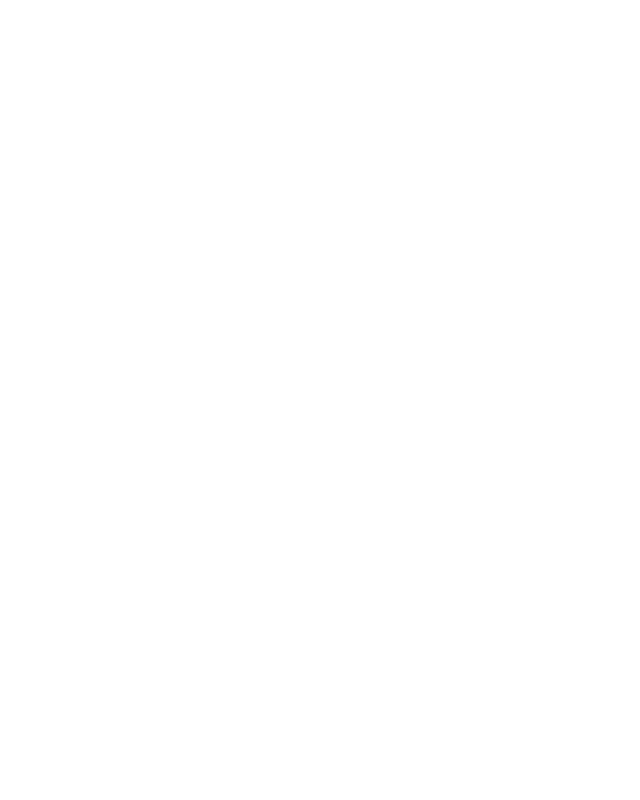
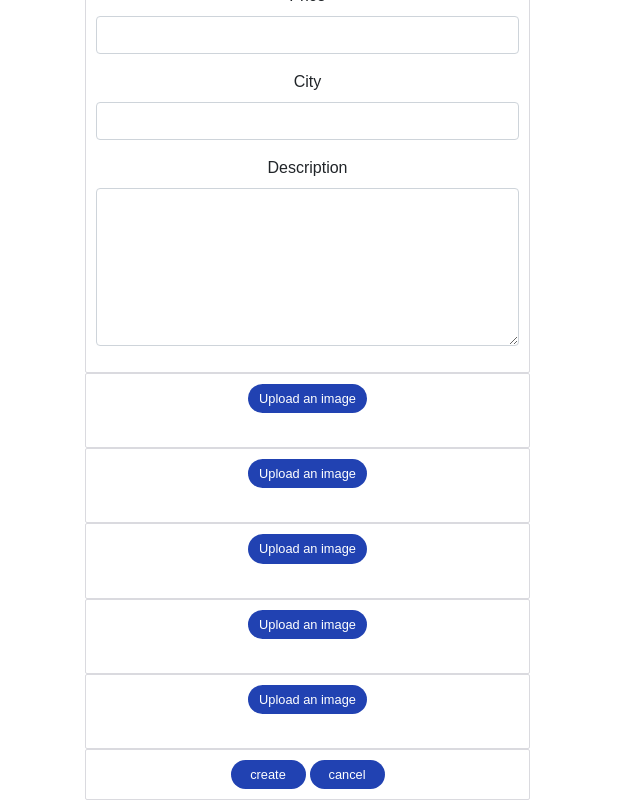
Before and after one commit to LucaGiarr/drf-api-buy-sell, a React (Create React App) app in the folder frontend/: page /adverts/create in a window 1280 px wide. Shown: the part 1134-1934 px from the top of the page, without its empty margins (0-640 px from the left). Before the commit the page ends 800 px from the top, so only its background shows below. Built offline with nearby package versions, Linux system fonts and the light colour scheme; no server answers.

Commit message:
edit create edit form to include four images

```diff
--- a/frontend/package.json
+++ b/frontend/package.json
@@ -13,7 +13,7 @@
     "react-bootstrap": "^1.6.3",
     "react-dom": "^17.0.2",
     "react-infinite-scroll-component": "^6.1.0",
-    "react-router-dom": "^5.3.4",
+    "react-router-dom": "^5.3.0",
     "react-scripts": "^5.0.1",
     "web-vitals": "^1.1.2"
   },
--- a/frontend/src/pages/adverts/AdvertCreateForm.js
+++ b/frontend/src/pages/adverts/AdvertCreateForm.js
@@ -10,7 +10,6 @@
 import styles from "../../styles/AdvertCreateEditForm.module.css";
 import appStyles from "../../App.module.css";
 import btnStyles from "../../styles/Button.module.css";
-import Asset from "../../components/Asset";
 import { Image } from "react-bootstrap";
 
 function AdvertCreateForm() {
@@ -31,11 +30,11 @@
     color: "",
     price: "",
     city: "",
-    image1: "",
-    image2: "",
-    // car_photo_2: "",
-    // car_photo_3: "",
-    // car_photo_4: "",
+    car_photo: "",
+    car_photo_1: "",
+    car_photo_2: "",
+    car_photo_3: "",
+    car_photo_4: "",
     description: "",
   });
 
@@ -54,8 +53,11 @@
     color,
     price,
     city,
-    image1,
-    image2,
+    car_photo,
+    car_photo_1,
+    car_photo_2,
+    car_photo_3,
+    car_photo_4,
     description} = advertData;
 
     const handleChange = (event) => {
@@ -65,35 +67,37 @@
       });
     };
 
-  // const handleChangeImage = (event) => {
-  //   if (event.target.files.length) {
-  //     URL.revokeObjectURL(image1);
-  //     setAdvertData({
-  //       ...advertData,
-  //       image1: URL.createObjectURL(event.target.files[0]),
-  //     });
-  //   }
-  // };
-
-
   const handleChangeImage = (event) => {
 
-    if (event.target.files) {
-      URL.revokeObjectURL(image1);
+    if (event.target.id === 'car-photo-upload') {
+      URL.revokeObjectURL(car_photo);
       setAdvertData({
         ...advertData,
-        image1: URL.createObjectURL(event.target.files[0]),
+        car_photo: URL.createObjectURL(event.target.files[0]),
       });
-    }
-  };
-
-  const handleChangeImage2 = (event) => {
-
-    if (event.target.files) {
-      URL.revokeObjectURL(image2);
+    } else if (event.target.id === 'car-photo1-upload') {
+      URL.revokeObjectURL(car_photo_1);
       setAdvertData({
         ...advertData,
-        image2: URL.createObjectURL(event.target.files[0]),
+        car_photo_1: URL.createObjectURL(event.target.files[0]),
+      });
+    } else if (event.target.id === 'car-photo2-upload') {
+      URL.revokeObjectURL(car_photo_2);
+      setAdvertData({
+        ...advertData,
+        car_photo_2: URL.createObjectURL(event.target.files[0]),
+      });
+    } else if (event.target.id === 'car-photo3-upload') {
+      URL.revokeObjectURL(car_photo_3);
+      setAdvertData({
+        ...advertData,
+        car_photo_3: URL.createObjectURL(event.target.files[0]),
+      });
+    } else if (event.target.id === 'car-photo4-upload') {
+      URL.revokeObjectURL(car_photo_4);
+      setAdvertData({
+        ...advertData,
+        car_photo_4: URL.createObjectURL(event.target.files[0]),
       });
     }
   };
@@ -236,7 +240,7 @@
           onChange={handleChange}
         />
       </Form.Group>
-      <Button className={`${btnStyles.Button} ${btnStyles.Blue}`} type="submit">
+      {/* <Button className={`${btnStyles.Button} ${btnStyles.Blue}`} type="submit">
         create
       </Button>
       <Button
@@ -244,34 +248,34 @@
         onClick={() => {}}
       >
         cancel
-      </Button>
+      </Button> */}
 
     </div>
   );
 
   return (
     <Form>
-      {/* <Row>
+      <Row>
         <Col md={5} lg={5}>
           <Container className={appStyles.Content}>
             {textFields}
           </Container>
         </Col>
-      </Row> */}
+      </Row>
 
       <Row>
         <Col md={5} lg={5}>
           <Container className={`${appStyles.Content} ${styles.Container} d-flex flex-column justify-content-center`}>
           <Form.Group className="text-center">
-              {image1 ? (
+              {car_photo ? (
                 <>
                   <figure>
-                    <Image className={appStyles.Image} src={image1} rounded />
+                    <Image className={appStyles.Image} src={car_photo} rounded />
                   </figure>
                   <div>
                     <Form.Label
                       className={`${btnStyles.Button} ${btnStyles.Blue} btn`}
-                      htmlFor="image-upload"
+                      htmlFor="car-photo-upload"
                     >
                       Change the image
                     </Form.Label>
@@ -280,14 +284,14 @@
               ) : (
                 <Form.Label
                 className={`${btnStyles.Button} ${btnStyles.Blue} btn`}
-                  htmlFor="image-upload"
+                  htmlFor="car-photo-upload"
                 >
                   Upload an image
                 </Form.Label>
               )}
 
               <Form.File
-                id="image-upload"
+                id="car-photo-upload"
                 accept="image/*"
                 onChange={handleChangeImage}
               />
@@ -295,20 +299,19 @@
           </Container>
         </Col>
       </Row>
-
       <Row>
         <Col md={5} lg={5}>
           <Container className={`${appStyles.Content} ${styles.Container} d-flex flex-column justify-content-center`}>
           <Form.Group className="text-center">
-              {image2 ? (
+              {car_photo_1 ? (
                 <>
                   <figure>
-                    <Image className={appStyles.Image} src={image2} rounded />
+                    <Image className={appStyles.Image} src={car_photo_1} rounded />
                   </figure>
                   <div>
                     <Form.Label
                       className={`${btnStyles.Button} ${btnStyles.Blue} btn`}
-                      htmlFor="image2-upload"
+                      htmlFor="car-photo1-upload"
                     >
                       Change the image
                     </Form.Label>
@@ -317,22 +320,147 @@
               ) : (
                 <Form.Label
                 className={`${btnStyles.Button} ${btnStyles.Blue} btn`}
-                  htmlFor="image2-upload"
+                  htmlFor="car-photo1-upload"
                 >
                   Upload an image
                 </Form.Label>
               )}
 
               <Form.File
-                id="image2-upload"
+                id="car-photo1-upload"
                 accept="image/*"
-                onChange={handleChangeImage2}
+                onChange={handleChangeImage}
               />
             </Form.Group>
           </Container>
         </Col>
       </Row>
+      <Row>
+        <Col md={5} lg={5}>
+          <Container className={`${appStyles.Content} ${styles.Container} d-flex flex-column justify-content-center`}>
+          <Form.Group className="text-center">
+              {car_photo_2 ? (
+                <>
+                  <figure>
+                    <Image className={appStyles.Image} src={car_photo_2} rounded />
+                  </figure>
+                  <div>
+                    <Form.Label
+                      className={`${btnStyles.Button} ${btnStyles.Blue} btn`}
+                      htmlFor="car-photo2-upload"
+                    >
+                      Change the image
+                    </Form.Label>
+                  </div>
+                </>
+              ) : (
+                <Form.Label
+                className={`${btnStyles.Button} ${btnStyles.Blue} btn`}
+                  htmlFor="car-photo2-upload"
+                >
+                  Upload an image
+                </Form.Label>
+              )}
+
+              <Form.File
+                id="car-photo2-upload"
+                accept="image/*"
+                onChange={handleChangeImage}
+              />
+            </Form.Group>
+          </Container>
+        </Col>
+      </Row>
+      <Row>
+        <Col md={5} lg={5}>
+          <Container className={`${appStyles.Content} ${styles.Container} d-flex flex-column justify-content-center`}>
+          <Form.Group className="text-center">
+              {car_photo_3 ? (
+                <>
+                  <figure>
+                    <Image className={appStyles.Image} src={car_photo_3} rounded />
+                  </figure>
+                  <div>
+                    <Form.Label
+                      className={`${btnStyles.Button} ${btnStyles.Blue} btn`}
+                      htmlFor="car-photo3-upload"
+                    >
+                      Change the image
+                    </Form.Label>
+                  </div>
+                </>
+              ) : (
+                <Form.Label
+                className={`${btnStyles.Button} ${btnStyles.Blue} btn`}
+                  htmlFor="car-photo3-upload"
+                >
+                  Upload an image
+                </Form.Label>
+              )}
+
+              <Form.File
+                id="car-photo3-upload"
+                accept="image/*"
+                onChange={handleChangeImage}
+              />
+            </Form.Group>
+          </Container>
+        </Col>
+      </Row>
+      <Row>
+        <Col md={5} lg={5}>
+          <Container className={`${appStyles.Content} ${styles.Container} d-flex flex-column justify-content-center`}>
+          <Form.Group className="text-center">
+              {car_photo_4 ? (
+                <>
+                  <figure>
+                    <Image className={appStyles.Image} src={car_photo_4} rounded />
+                  </figure>
+                  <div>
+                    <Form.Label
+                      className={`${btnStyles.Button} ${btnStyles.Blue} btn`}
+                      htmlFor="car-photo4-upload"
+                    >
+                      Change the image
+                    </Form.Label>
+                  </div>
+                </>
+              ) : (
+                <Form.Label
+                className={`${btnStyles.Button} ${btnStyles.Blue} btn`}
+                  htmlFor="car-photo4-upload"
+                >
+                  Upload an image
+                </Form.Label>
+              )}
+
+              <Form.File
+                id="car-photo4-upload"
+                accept="image/*"
+                onChange={handleChangeImage}
+              />
+            </Form.Group>
+          </Container>
+        </Col>
+      </Row>
+      <Row>
+        <Col md={5} lg={5}>
+          <Container className={`${appStyles.Content} text-center`}>
+            <Button className={`${btnStyles.Button} ${btnStyles.Blue}`} type="submit">
+              create
+            </Button>
+            <Button
+              className={`${btnStyles.Button} ${btnStyles.Blue}`}
+              onClick={() => {}}
+            >
+              cancel
+            </Button>
+          </Container>
+        </Col>
+
+      </Row>
     </Form>
+
   );
 }
 
--- a/frontend/src/styles/AdvertCreateEditForm.module.css
+++ b/frontend/src/styles/AdvertCreateEditForm.module.css
@@ -1,3 +1,3 @@
-.Container {
+/* .Container {
     min-height: 343px;
-  }
+  } */
```
Also changed, not shown: 1 other file (tests, documents, lock files or other folders).
